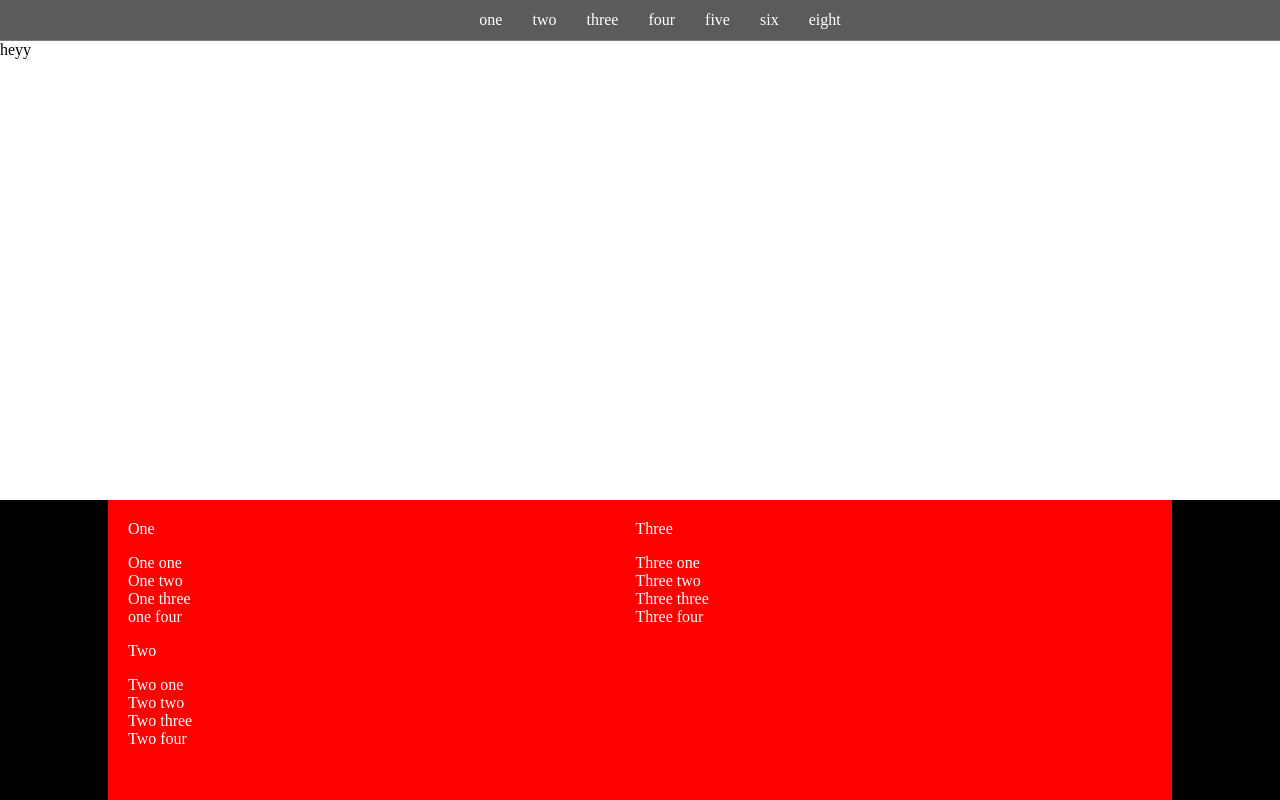
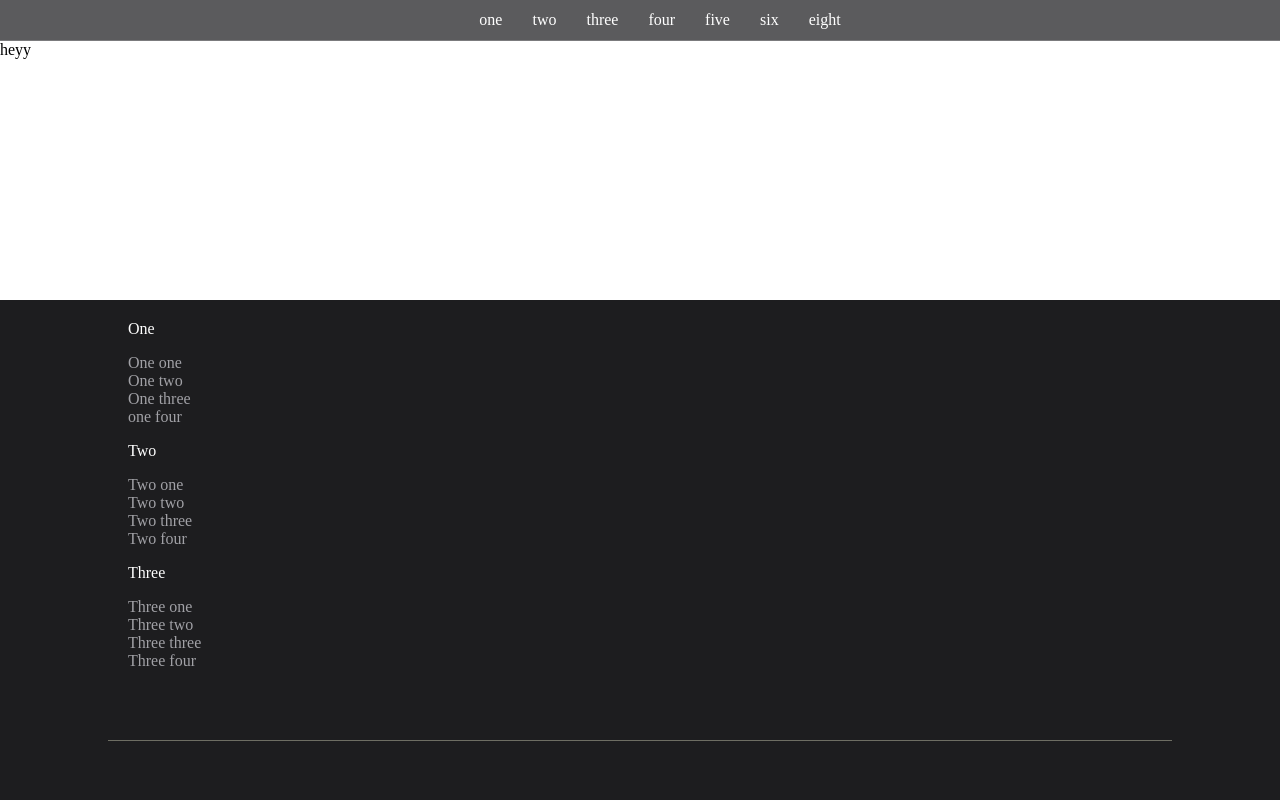
Before and after one commit to GarenB/to-do-tracker, a React (Create React App) app: page / in a window 1280 px wide. Built offline with nearby package versions, Linux system fonts and the light colour scheme.

Commit message:
feature: added style to footer

```diff
--- a/src/containers/footer/style.js
+++ b/src/containers/footer/style.js
@@ -4,21 +4,22 @@ export const Container = styled.div`
   bottom: 0px;
   left: 0px;
   position: fixed;
-  background-color: black;
+  background-color: #1d1d1f;
   width: 100%;
-  height: 300px;
+  height: 500px;
   color: white;
 `;
 
 export const InnerContainer = styled.div`
   max-width: 1024px;
   margin: 0 auto;
-  background-color: red;
-  height: 100%;
+  height: 80%;
   display: flex;
   padding: 20px;
   flex-wrap: wrap;
   flex-direction: column;
+  border-bottom: 1px solid #d2d2d7;
+  border-color: #6e6e63;
 `;
 
 export const FooterSection = styled.div``;
@@ -30,4 +31,6 @@ export const FooterList = styled.ul`
   padding: 0;
 `;
 
-export const FooterListItem = styled.li``;
+export const FooterListItem = styled.li`
+  color: #a1a1a6;
+`;
```
